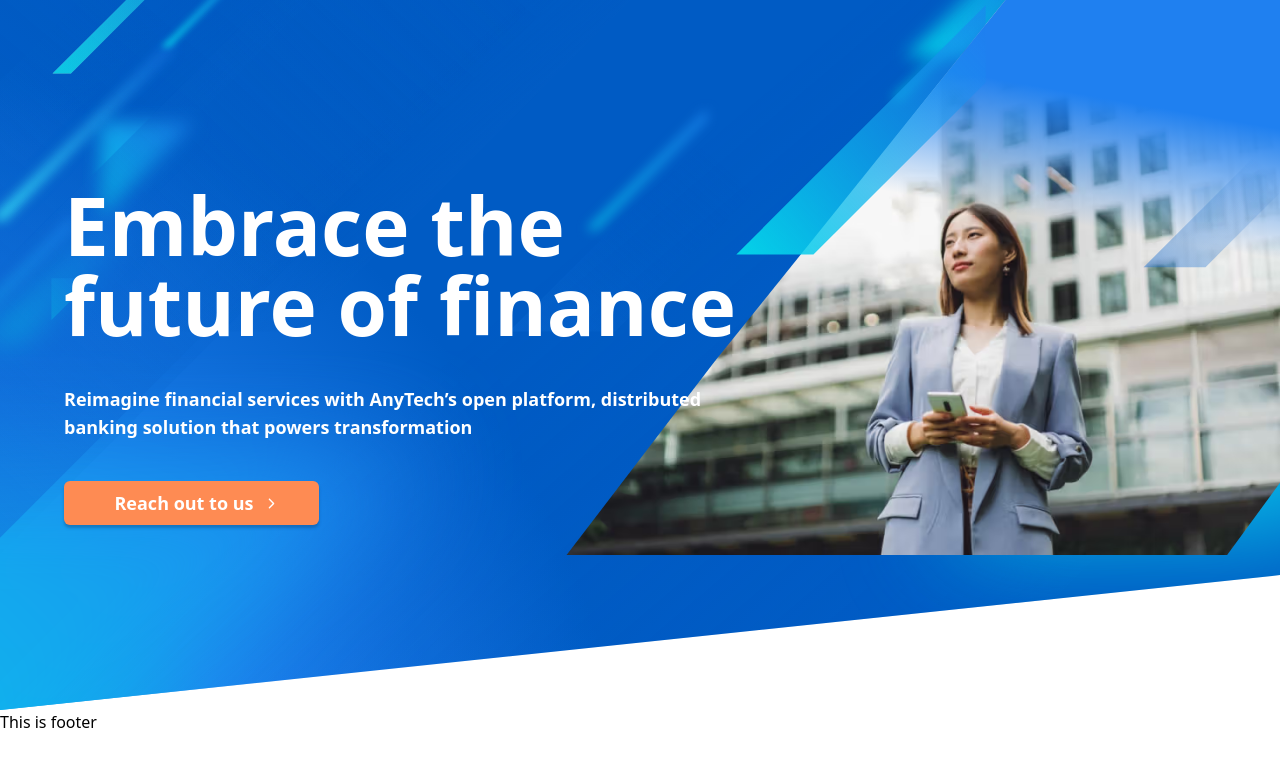
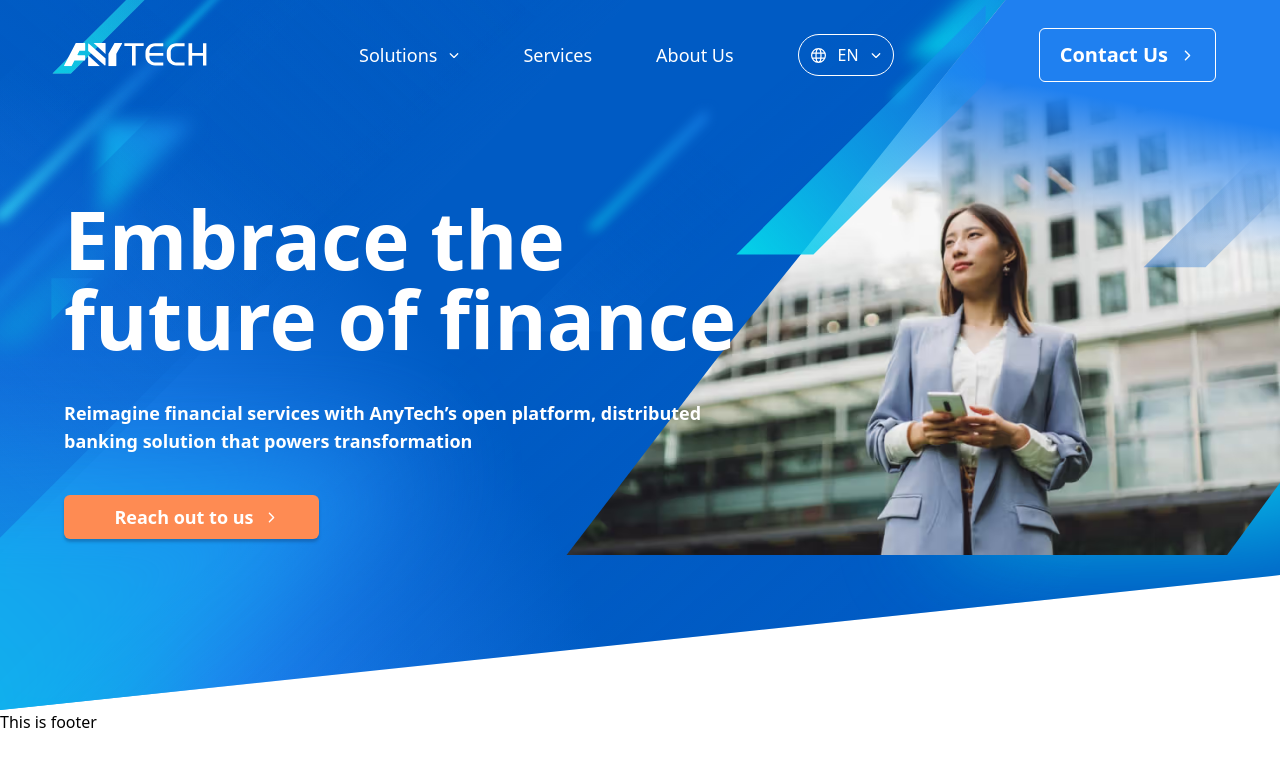
Before and after one commit to ojitdebnathfreelancer/edistys-task-any-tech, a Next.js app: page / in a window 1280 px wide. Shown: the top 766 px of the page. Built offline with nearby package versions, Linux system fonts and the light colour scheme.

Commit message:
navbar and sidebar for phone done

```diff
--- a/app/globals.css
+++ b/app/globals.css
@@ -33,3 +33,7 @@ img {
     rgba(31, 128, 240, 0) 30.39%
   );
 }
+
+.link-transmission::after {
+  transition: all 0.2s cubic-bezier(0.4, 0, 0.2, 1);
+}
--- a/app/layout.js
+++ b/app/layout.js
@@ -12,7 +12,7 @@ export default function RootLayout({ children }) {
     <html lang="en">
       <body>
         <main>
-          {/* <Navbar /> */}
+          <Navbar />
           {children}
           <Footer />
         </main>
--- a/components/common/Navbar.js
+++ b/components/common/Navbar.js
@@ -1,12 +1,134 @@
+"use client";
 import Image from "next/image";
+import Link from "next/link";
+import { FaChevronDown } from "react-icons/fa6";
+import { GrLanguage } from "react-icons/gr";
+import { IoIosArrowForward } from "react-icons/io";
+import { LuMenu } from "react-icons/lu";
+import { RxCross2 } from "react-icons/rx";
+import Sidebar from "./Sidebar";
+import { useEffect, useState } from "react";
 
 const Navbar = () => {
+  const [isOpenSidebar, setIsOpenSidebar] = useState(false);
+  const [isVisible, setIsVisible] = useState(true);
+  const [lastScrollY, setLastScrollY] = useState(0);
+
+  const commonLinkClasses =
+    "text-lg capitalize relative after:absolute after:opacity-0 hover:after:opacity-100 link-transmission after:w-[150%] after:translate-x-[-20%] after:h-[1px] after:bottom-[-10px] after:left-0 after:bg-white-text";
+
+  // handel navbar showing and hidden by scrolling
+  const handleScroll = () => {
+    const currentScrollY = window.scrollY;
+
+    if (currentScrollY < lastScrollY) {
+      setIsVisible(true);
+    } else if (currentScrollY > lastScrollY) {
+      setIsVisible(false);
+    }
+
+    setLastScrollY(currentScrollY);
+  };
+
+  useEffect(() => {
+    window.addEventListener("scroll", handleScroll);
+    return () => window.removeEventListener("scroll", handleScroll);
+  }, [lastScrollY]);
+
   return (
-    <div className="bg-orange-500">
-      <nav className="root-container">
-        <Image src="/logo.svg" alt="logo" width={100} height={100} />
-        This is navbar
-      </nav>
+    <div className="fixed top-0 left-0 w-full z-[999999]">
+      <div
+        className={`fixed top-0 left-0 w-full z-[99999] lg:bg-transparent bg-blue-text transition-transform py-7 duration-300 lg:shadow-none shadow-button-primary-shadow ${
+          isVisible ? "translate-y-0" : "-translate-y-full"
+        }`}
+      >
+        <nav className="root-container flex items-center justify-between">
+          <Link href={"/"} className="inline-block">
+            <Image
+              src="/logo.svg"
+              alt="logo"
+              width={150}
+              height={500}
+              className="h-7"
+            />
+          </Link>
+
+          <ul className="lg:flex hidden items-center gap-x-16 text-white-text ">
+            <li className="relative group">
+              <button
+                type="button"
+                className="text-lg capitalize flex gap-x-3 items-center"
+              >
+                Solutions <FaChevronDown size={10} />
+              </button>
+              <ul className="absolute top-8 left-0 bg-white-text w-[300%] text-black rounded-md py-1 group-hover:block hidden">
+                <li className="border-b border-black/10 py-3">
+                  <Link href={"/"} className="text-lg capitalize p-5">
+                    AnyCaaS
+                  </Link>
+                </li>
+                <li className="border-b border-black/10 pb-3">
+                  <Link href={"/"} className="text-lg capitalize p-5">
+                    AnyBaaS
+                  </Link>
+                </li>
+                <li className="">
+                  <Link href={"/"} className="text-lg capitalize p-5">
+                    AnyPaaS
+                  </Link>
+                </li>
+              </ul>
+            </li>
+            <li>
+              <Link href={"/"} className={commonLinkClasses}>
+                Services
+              </Link>
+            </li>
+            <li>
+              <Link href={"/"} className={commonLinkClasses}>
+                About us
+              </Link>
+            </li>
+            <li>
+              <button
+                type="button"
+                className="outline-none border border-white rounded-full flex items-center gap-x-3 py-2 px-3"
+              >
+                <GrLanguage size={15} />
+                EN <FaChevronDown size={10} />
+              </button>
+            </li>
+          </ul>
+
+          <div className="lg:block hidden">
+            <button
+              type="button"
+              className="outline-none border border-white rounded-md flex items-center duration-300 gap-x-3 py-3 px-5 capitalize text-white-text font-bold text-xl hover:text-blue-text hover:bg-white-text hover:shadow-button-primary-shadow"
+            >
+              Contact us <IoIosArrowForward size={15} className="" />
+            </button>
+          </div>
+
+          <button
+            onClick={() => setIsOpenSidebar(isOpenSidebar ? false : true)}
+            type="button"
+            className="lg:hidden block"
+          >
+            {isOpenSidebar ? (
+              <RxCross2 size={25} className="text-white-text" />
+            ) : (
+              <LuMenu size={25} className="text-white-text" />
+            )}
+          </button>
+        </nav>
+      </div>
+      <div
+        className={`absolute ${isVisible ? "top-20" : "top-0"}  duration-300 ${
+          isOpenSidebar ? "left-[0%]" : "left-[-100%]"
+        } z-[9999] w-full bg-blue-text p-5 lg:hidden block`}
+      >
+        <Sidebar />
+      </div>
     </div>
   );
 };
--- /dev/null
+++ b/components/common/Sidebar.js
@@ -0,0 +1,68 @@
+"use client";
+import Link from "next/link";
+import { useState } from "react";
+import { FaChevronDown } from "react-icons/fa6";
+import { GrLanguage } from "react-icons/gr";
+import { IoIosArrowForward } from "react-icons/io";
+
+const Sidebar = () => {
+  const [isOpenSubMenu, setIsOpenSubMenu] = useState(false);
+
+  return (
+    <div>
+      <ul className="text-white-text flex flex-col gap-y-5">
+        <li className="relative group">
+          <button
+            type="button"
+            onClick={() => setIsOpenSubMenu(isOpenSubMenu ? false : true)}
+            className="text-lg capitalize flex gap-x-3 items-center"
+          >
+            Solutions <FaChevronDown size={10} />
+          </button>
+          {isOpenSubMenu && (
+            <ul className="pl-4 flex flex-col gap-y-4 my-3">
+              <li className="">
+                <Link href={"/"} className="text-lg capitalize p-5">
+                  AnyCaaS
+                </Link>
+              </li>
+              <li className="">
+                <Link href={"/"} className="text-lg capitalize p-5">
+                  AnyBaaS
+                </Link>
+              </li>
+              <li className="">
+                <Link href={"/"} className="text-lg capitalize p-5">
+                  AnyPaaS
+                </Link>
+              </li>
+            </ul>
+          )}
+        </li>
+        <li>
+          <Link href={"/"}>Services</Link>
+        </li>
+        <li>
+          <Link href={"/"}>About us</Link>
+        </li>
+      </ul>
+
+      <button
+        type="button"
+        className="outline-none border my-0 mx-auto text-white-text border-white/10 mt-10 rounded-full flex items-center gap-x-3 py-2 px-3"
+      >
+        <GrLanguage size={15} />
+        ENGLISH <FaChevronDown size={10} />
+      </button>
+
+      <button
+        type="button"
+        className="outline-none border w-full text-center mt-10 border-white rounded-md flex items-center duration-300 gap-x-3 py-3 px-5 capitalize text-white-text font-bold text-xl hover:text-blue-text hover:bg-white-text hover:shadow-button-primary-shadow"
+      >
+        Contact us <IoIosArrowForward size={15} className="" />
+      </button>
+    </div>
+  );
+};
+
+export default Sidebar;
--- a/components/home/Banner.js
+++ b/components/home/Banner.js
@@ -39,7 +39,7 @@ const Banner = () => {
   }, [handleMouseMove]);
 
   return (
-    <div className="xl:h-[max(620px,_calc(95vh-50px))] lg:h-[max(645px,_calc(95vh-50px))] w-full lg:clip-hero-clip clip-hero-clip-phone relative overflow-hidden hero-bg">
+    <div className="xl:h-[max(620px,_calc(95vh-50px))] lg:h-[max(645px,_calc(95vh-50px))] w-full lg:clip-hero-clip clip-hero-clip-phone relative overflow-hidden hero-bg lg:pt-7 pt-24">
       <Image
         src="/backgrounds/WaveLinesDesktop2.svg"
         alt="banner"
--- a/tailwind.config.mjs
+++ b/tailwind.config.mjs
@@ -10,6 +10,7 @@ export default {
     extend: {
       colors: {
         "white-text": "rgb(255, 255, 255)",
+        "blue-text": "rgb(31, 128, 240)",
         "orange-main-bg": "rgb(254, 139 ,83)",
       },
       boxShadow: {
```
Also changed, not shown: public/logo.svg.
